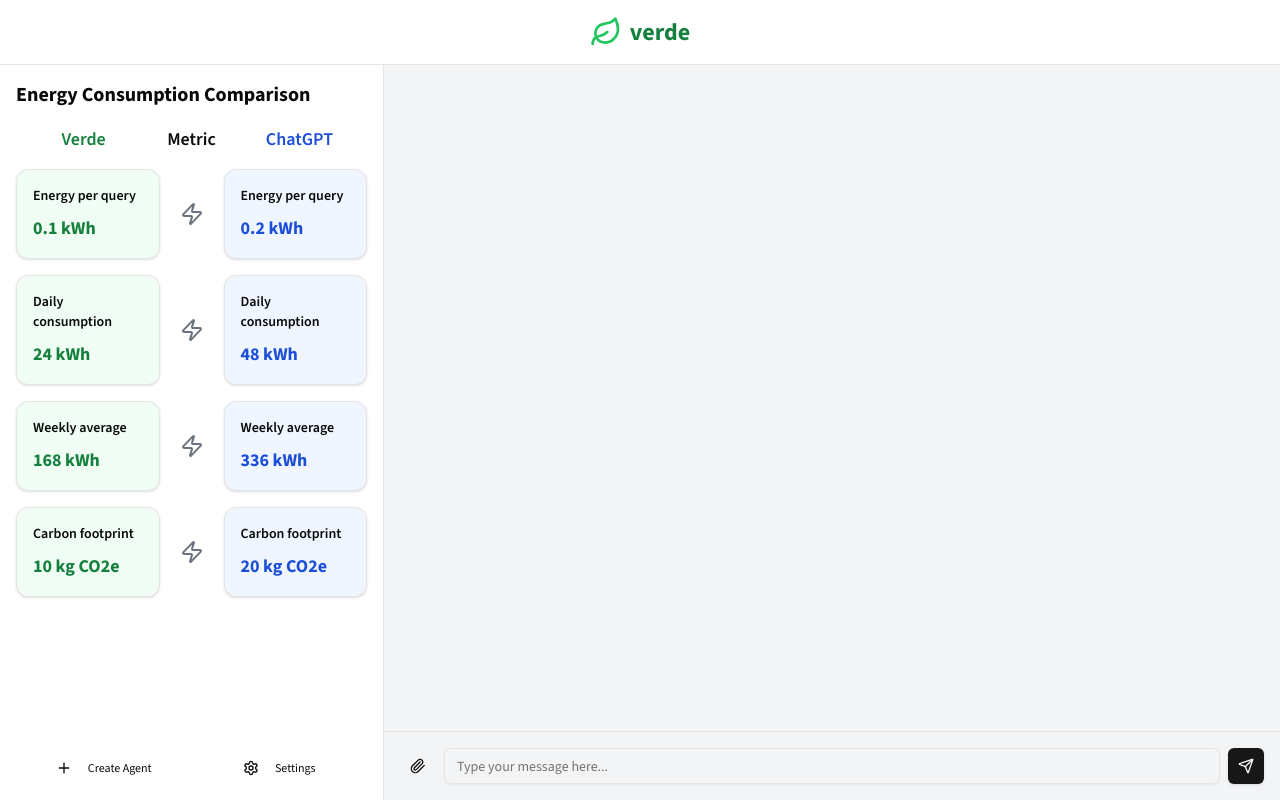
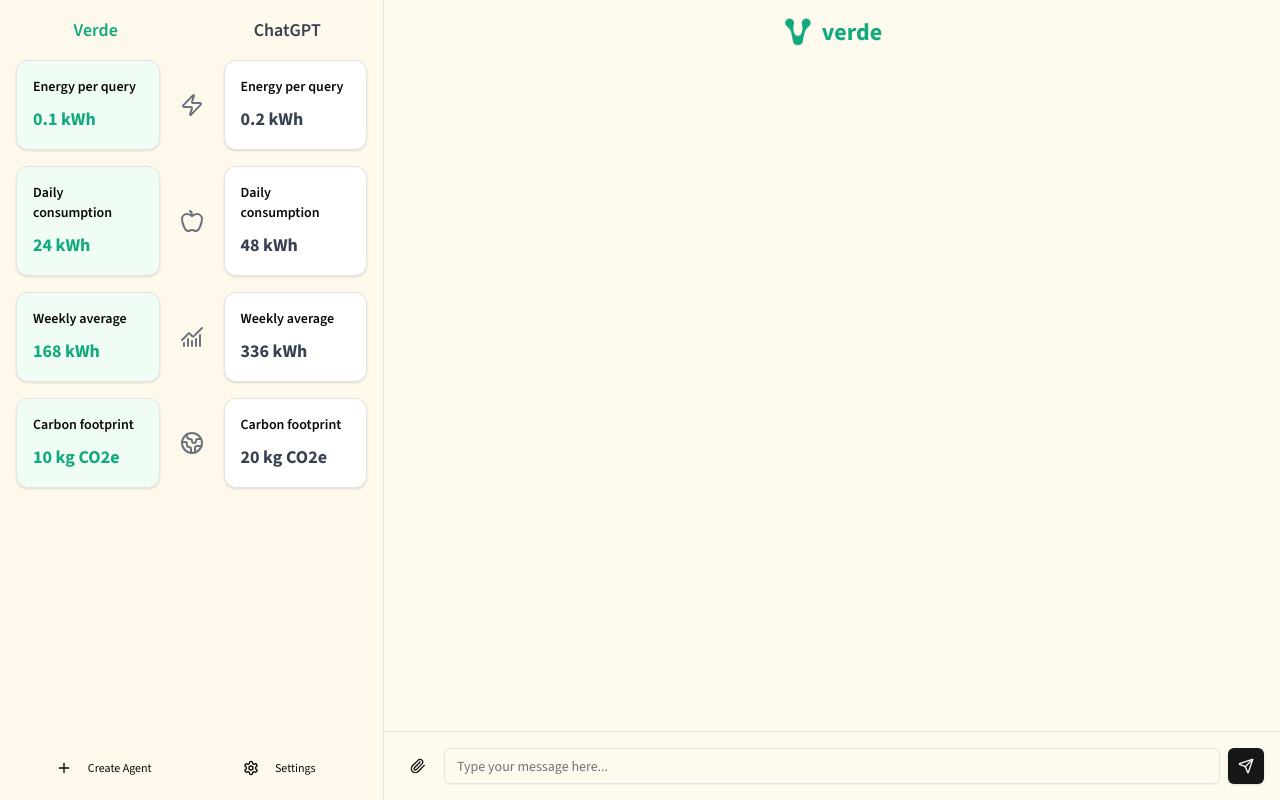
Before and after one commit to jhinericusername/verdellm, a Next.js app in the folder verde/: page / in a window 1280 px wide. Built offline with nearby package versions, Linux system fonts and the light colour scheme.

Commit message:
updated ui

```diff
--- a/verde/package.json
+++ b/verde/package.json
@@ -14,10 +14,12 @@
     "@radix-ui/react-switch": "^1.1.1",
     "class-variance-authority": "^0.7.0",
     "clsx": "^2.1.1",
+    "framer-motion": "^11.11.17",
     "lucide-react": "^0.460.0",
     "next": "14.2.18",
     "pinata": "^1.8.1",
     "react": "^18",
+    "react-circular-progressbar": "^2.1.0",
     "react-dom": "^18",
     "tailwind-merge": "^2.5.4",
     "tailwindcss-animate": "^1.0.7"
--- a/verde/src/app/page.tsx
+++ b/verde/src/app/page.tsx
@@ -4,7 +4,8 @@
 import { Button } from "@/components/ui/button"
 import { Input } from "@/components/ui/input"
 import { Card, CardContent } from "@/components/ui/card"
-import { Paperclip, Send, User, Plus, Settings, Zap, Leaf, ExternalLink } from 'lucide-react'
+import { Paperclip, Send, User, Plus, Settings, Zap, Leaf, ExternalLink, Earth, Apple, ChartNoAxesCombined} from 'lucide-react'
+import Logo from "@/lib/images/verdelogo.png"
 
 type Message = {
   id: number;
@@ -38,33 +39,28 @@
   }
 
   const energyData = [
-    { metric: "Energy per query", verde: "0.1 kWh", chatGPT: "0.2 kWh" },
-    { metric: "Daily consumption", verde: "24 kWh", chatGPT: "48 kWh" },
-    { metric: "Weekly average", verde: "168 kWh", chatGPT: "336 kWh" },
-    { metric: "Carbon footprint", verde: "10 kg CO2e", chatGPT: "20 kg CO2e" },
+    { metric: "Energy per query", verde: "0.1 kWh", chatGPT: "0.2 kWh", icon: "Zap" },
+    { metric: "Daily consumption", verde: "24 kWh", chatGPT: "48 kWh", icon: "Apple" },
+    { metric: "Weekly average", verde: "168 kWh", chatGPT: "336 kWh", icon: "ChartNoAxesCombined" },
+    { metric: "Carbon footprint", verde: "10 kg CO2e", chatGPT: "20 kg CO2e", icon: "Earth" },
   ]
 
   return (
-    <div className="flex flex-col h-screen bg-gray-100">
-      {/* Header */}
-      <header className="bg-white border-b">
-        <div className="container mx-auto px-4 py-4 flex justify-center items-center">
-          <div className="flex items-center space-x-2">
-            <Leaf className="h-8 w-8 text-green-500" aria-hidden="true" />
-            <span className="text-2xl font-bold text-green-700">verde</span>
-          </div>
-        </div>
-      </header>
+    <div className="flex flex-col h-screen bg-maincolor">
+
 
       <div className="flex flex-1 overflow-hidden">
         {/* Left Menu */}
-        <div className="w-96 bg-white p-4 flex flex-col border-r overflow-y-auto">
-          <h2 className="text-xl font-bold mb-4">Energy Consumption Comparison</h2>
+        <div className="w-96 bg-sidebarcolor p-4 flex flex-col border-r overflow-y-auto">
+          {/* <div className="flex justify-center items-center">
+            <h2 className="text-xl font-bold mb-4">Energy Consumption</h2>
+          </div> */}
           <div className="mb-4">
             <div className="grid grid-cols-[1fr,auto,1fr] gap-4">
-              <h3 className="text-lg font-semibold text-green-700 text-center">Verde</h3>
-              <h3 className="text-lg font-semibold text-center">Metric</h3>
-              <h3 className="text-lg font-semibold text-blue-700 text-center">ChatGPT</h3>
+              <h3 className="text-lg font-semibold text-customgreen text-center">Verde</h3>
+              <h3 className="text-lg font-semibold text-center"></h3>
+
+              <h3 className="text-lg font-semibold text-gray-700 text-center">ChatGPT</h3>
             </div>
           </div>
           <div className="grid grid-cols-[1fr,auto,1fr] gap-4 mb-auto">
@@ -73,16 +69,20 @@
                 <Card key={`verde-${index}`} className="bg-green-50">
                   <CardContent className="p-4">
                     <h3 className="text-sm font-semibold mb-2">{data.metric}</h3>
-                    <span className="text-lg font-bold text-green-700">{data.verde}</span>
+                    <span className="text-lg font-bold text-customgreen">{data.verde}</span>
                   </CardContent>
                 </Card>
                 <div className="flex items-center justify-center w-8">
-                  <Zap className="h-6 w-6 text-gray-500" aria-hidden="true" />
+                  {/* <Zap className="h-6 w-6 text-gray-500" aria-hidden="true" /> */}
+                  {data.icon === "Zap" && <Zap className="h-6 w-6 text-gray-500" aria-hidden="true" />}
+                  {data.icon === "Apple" && <Apple className="h-6 w-6 text-gray-500" aria-hidden="true" />}
+                  {data.icon === "ChartNoAxesCombined" && <ChartNoAxesCombined className="h-6 w-6 text-gray-500" aria-hidden="true" />}
+                  {data.icon === "Earth" && <Earth className="h-6 w-6 text-gray-500" aria-hidden="true" />}
                 </div>
-                <Card key={`chatgpt-${index}`} className="bg-blue-50">
+                <Card key={`chatgpt-${index}`} className="bg-white">
                   <CardContent className="p-4">
                     <h3 className="text-sm font-semibold mb-2">{data.metric}</h3>
-                    <span className="text-lg font-bold text-blue-700">{data.chatGPT}</span>
+                    <span className="text-lg font-bold text-gray-700">{data.chatGPT}</span>
                   </CardContent>
                 </Card>
               </>
@@ -104,17 +104,30 @@
 
         {/* Main Chat Area */}
         <div className="flex-1 flex flex-col">
+          {/* Header */}
+        <header >
+          <div className="container mx-auto px-4 py-4 flex justify-center items-center">
+            <div className="flex items-center space-x-2">
+              {/* <Leaf className="h-8 w-8 text-green-500" aria-hidden="true" /> */}
+              <img src={Logo.src} alt="verde logo" className='h-8 w-8' />
+              <span className="text-2xl font-bold text-customgreen">verde</span>
+            </div>
+          </div>
+        </header>
           {/* Chat Messages */}
           <div className="flex-1 p-4 overflow-y-auto">
             {messages.map((msg) => (
               <div key={msg.id} className={`flex ${msg.sender === 'user' ? 'justify-end' : 'justify-start'} mb-4`}>
-                <div className={`max-w-[70%] p-3 rounded-lg ${msg.sender === 'user' ? 'bg-green-500 text-white' : 'bg-gray-200'}`}>
+                <div className={`max-w-[70%] p-3 rounded-lg ${msg.sender === 'user' ? 'bg-customgreen text-white' : 'bg-gray-200'}`}>
                   {msg.sender === 'ai' && (
                     <div className="flex items-center mb-2">
-                      <div className="bg-green-500 rounded-full p-2 mr-2">
-                        <User className="h-4 w-4 text-white" aria-hidden="true" />
+                      {/* <div className="bg-green-500 rounded-full p-2 mr-2"> */}
+                      <div className="p-2">
+                        <img src={Logo.src} alt="verde logo" className='h-6 w-6' />
                       </div>
-                      <span className="font-semibold">AI</span>
+                        {/* <User className="h-4 w-4 text-white" aria-hidden="true" /> */}
+                      {/* </div> */}
+                      <span className="font-semibold">verde</span>
                     </div>
                   )}
                   <p>{msg.text}</p>
--- a/verde/tailwind.config.ts
+++ b/verde/tailwind.config.ts
@@ -10,6 +10,9 @@
   theme: {
   	extend: {
   		colors: {
+			maincolor: '#fffaeeff',
+			sidebarcolor: '#fff9ebff',
+			customgreen: "#11a97d",
   			background: 'hsl(var(--background))',
   			foreground: 'hsl(var(--foreground))',
   			card: {
```
Also changed, not shown: verde/src/lib/images/verdelogo.png (added), 1 other file (tests, documents, lock files or other folders).
